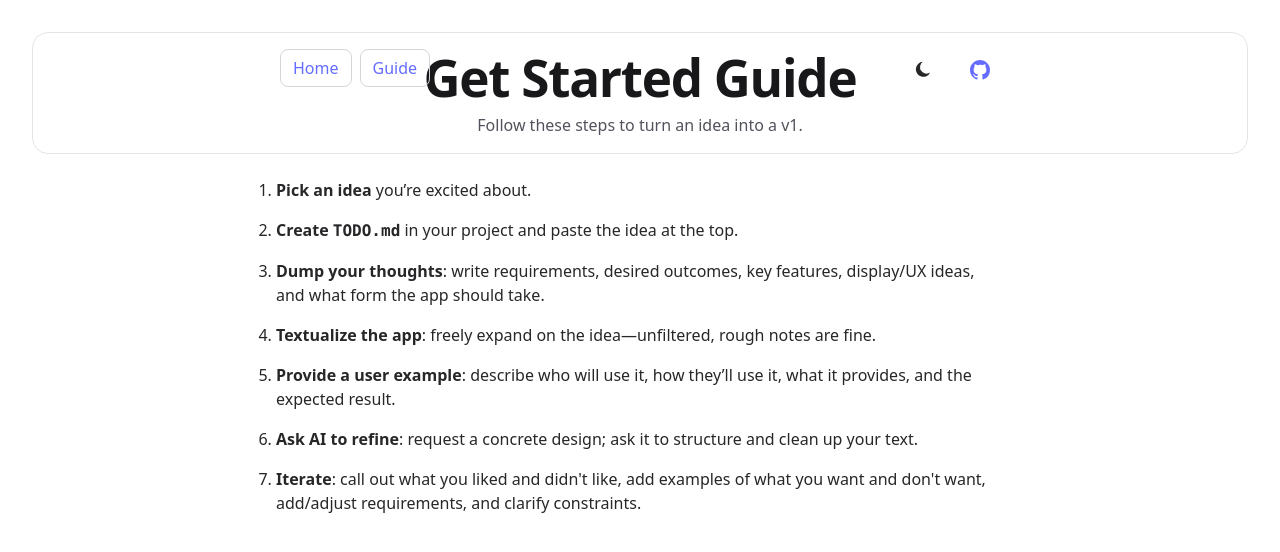
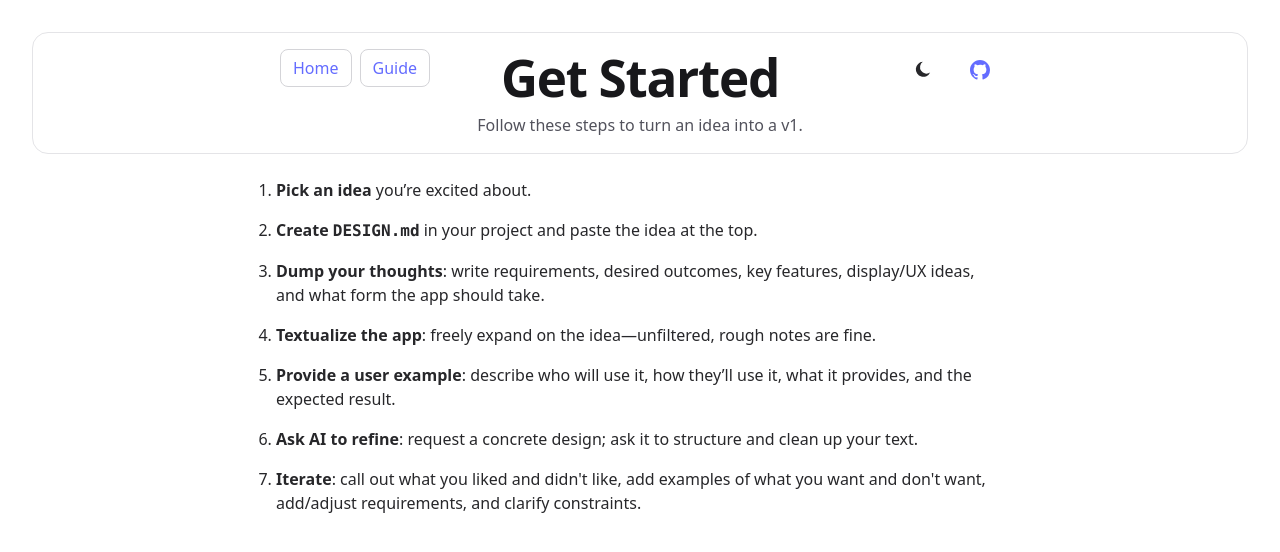
Before and after one commit to shaarselhorst/vibes-only, a Vue app in the folder 10-app/vibes-only/: page /example in a window 1280 px wide. Shown: the top 552 px of the page. Built offline with nearby package versions, Linux system fonts and the light colour scheme.

Commit message:
Update Example.vue to refine the "Get Started" section by changing the title and updating the instructions to create a DESIGN.md file instead of TODO.md, enhancing clarity for users.

```diff
--- a/10-app/vibes-only/src/pages/Example.vue
+++ b/10-app/vibes-only/src/pages/Example.vue
@@ -7,14 +7,14 @@ import TopBar from '@/components/TopBar.vue'
     <div class="border border-zinc-200 dark:border-zinc-800 bg-white dark:bg-zinc-900 rounded-2xl">
       <div class="w-full max-w-3xl mx-auto px-6 py-4 text-center relative">
         <TopBar />
-        <h1 class="text-3xl font-extrabold tracking-tight text-zinc-900 dark:text-white">Get Started Guide</h1>
+        <h1 class="text-3xl font-extrabold tracking-tight text-zinc-900 dark:text-white">Get Started</h1>
         <p class="mt-2 text-zinc-600 dark:text-zinc-300">Follow these steps to turn an idea into a v1.</p>
       </div>
     </div>
 
       <ol class="mt-6 space-y-4 list-decimal pl-5 text-left w-full max-w-3xl mx-auto px-6">
         <li class="text-zinc-800 dark:text-zinc-200"><strong>Pick an idea</strong> you’re excited about.</li>
-        <li class="text-zinc-800 dark:text-zinc-200"><strong>Create <code>TODO.md</code></strong> in your project and paste the idea at the top.</li>
+        <li class="text-zinc-800 dark:text-zinc-200"><strong>Create <code>DESIGN.md</code></strong> in your project and paste the idea at the top.</li>
         <li class="text-zinc-800 dark:text-zinc-200"><strong>Dump your thoughts</strong>: write requirements, desired outcomes, key features, display/UX ideas, and what form the app should take.</li>
         <li class="text-zinc-800 dark:text-zinc-200"><strong>Textualize the app</strong>: freely expand on the idea—unfiltered, rough notes are fine.</li>
         <li class="text-zinc-800 dark:text-zinc-200"><strong>Provide a user example</strong>: describe who will use it, how they’ll use it, what it provides, and the expected result.</li>
```
